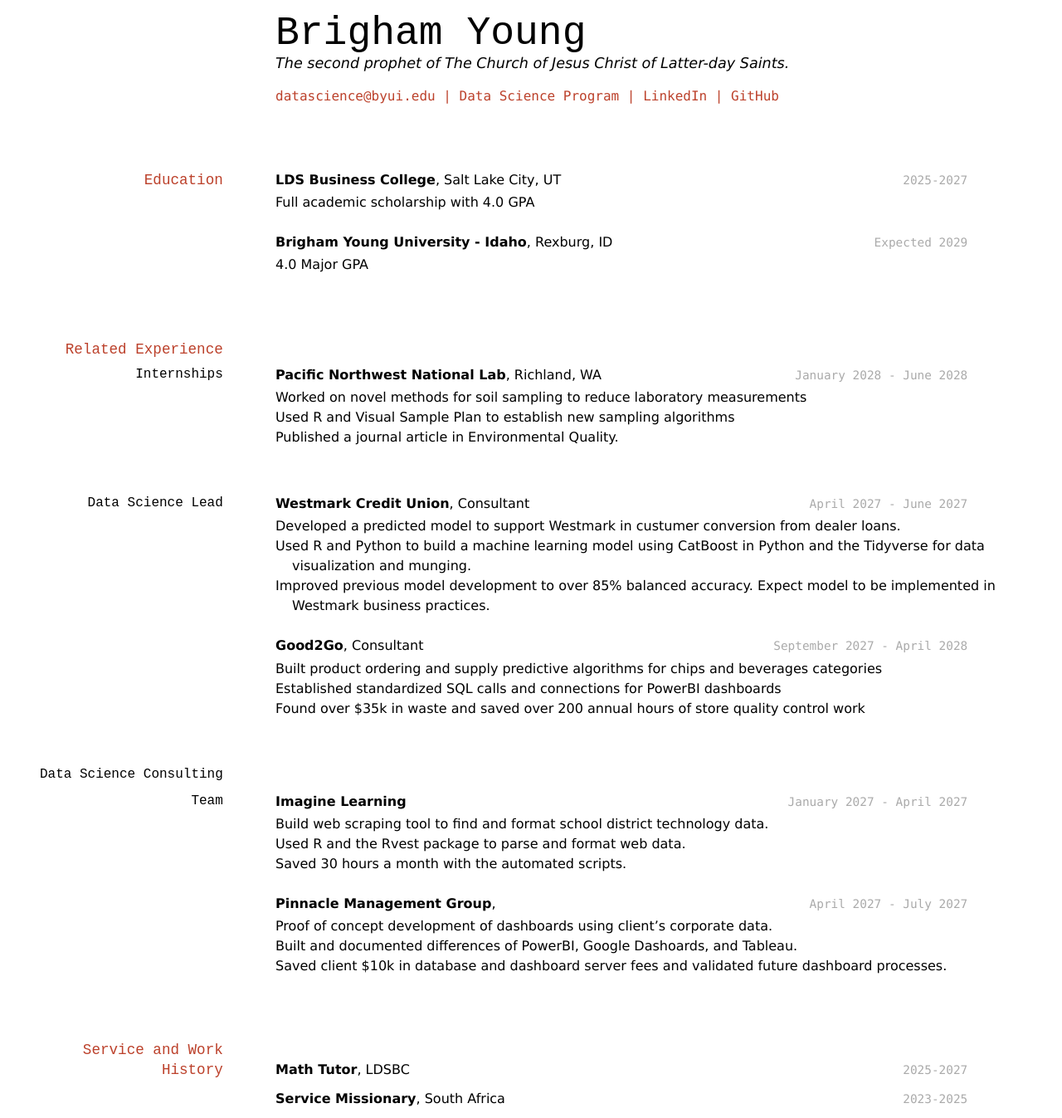
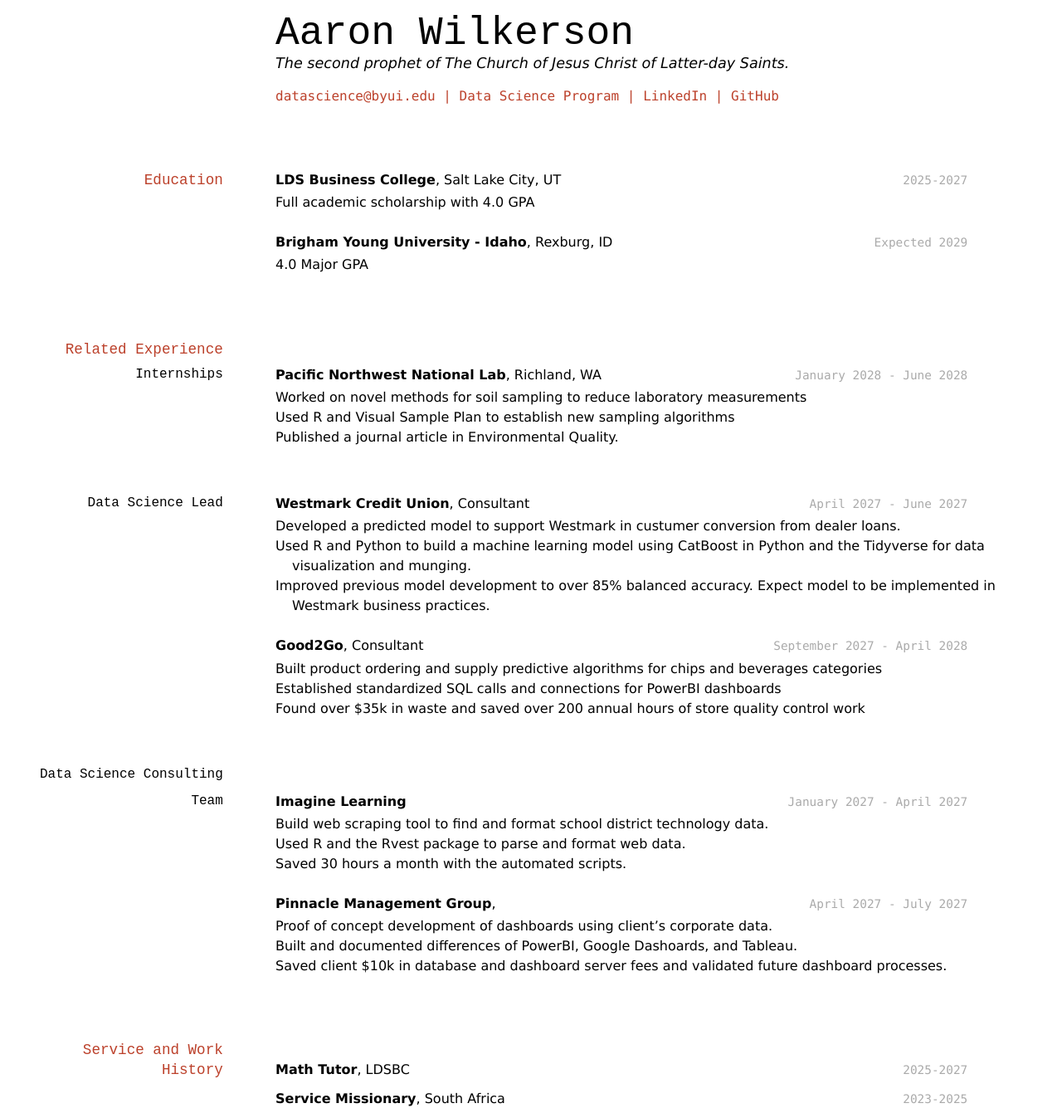
Before and after one commit to yellowigloo/Wilkerson_resume1, a Jekyll site: the page built from docs/index.md, in a window 1280 px wide. Shown: the whole page at 83% size. Built offline with Jekyll 4.4.1, drawn with Linux system fonts in a browser that asks for light colours.

```diff
--- a/docs/index.md
+++ b/docs/index.md
@@ -2,7 +2,7 @@
 layout: cv
 title: Aaron Wilkerson's Resume
 ---
-# Brigham Young
+# Aaron Wilkerson
 The second prophet of The Church of Jesus Christ of Latter-day Saints.
 
 <div id="webaddress">
```
